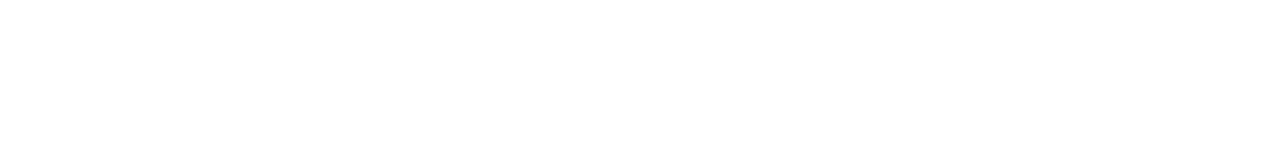
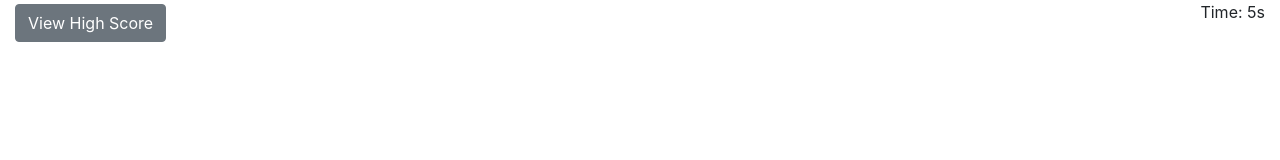
Before and after one commit to Sly-Ry/JavaScriptQuiz.v2, a plain HTML site: page index.html in a window 1280 px wide. Drawn offline with nearby package versions, Linux system fonts and the light colour scheme.

Commit message:
added highscore button and timer displays

```diff
--- a/index.html
+++ b/index.html
@@ -17,7 +17,24 @@
 
 <body>
     <!-- Header -->
-    <header class="container-fluid mb-5"></header>
+    <header class="container-fluid mb-5">
+
+        <!-- div for score link and time -->
+        <div class="row">
+
+            <!-- Highscore button -->
+            <div class="col-6">
+
+                <!-- <a href="">View Highscores</a> -->
+                <button id="view-scores" type="button" class="btn btn-secondary d-inline-block mt-1"> View High Score</button>
+            </div>
+
+            <!-- Timer -->
+            <div class="col-6">
+                <p class="d-flex justify-content-end time">Time: 5s</p>
+            </div>
+        </div>
+    </header>
 
     <!-- Main Section -->
     <main></main>
```
